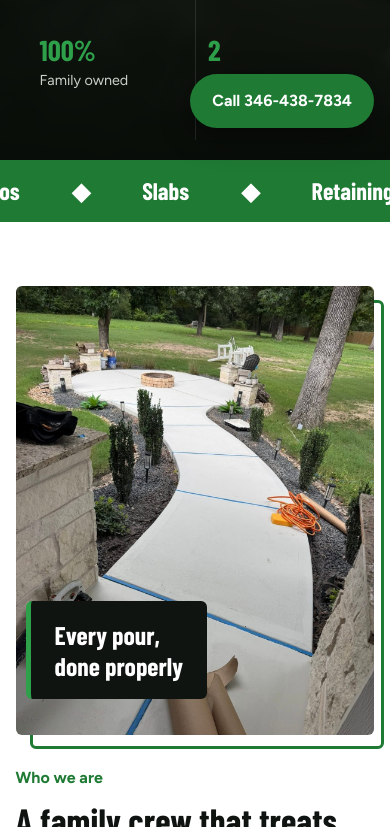
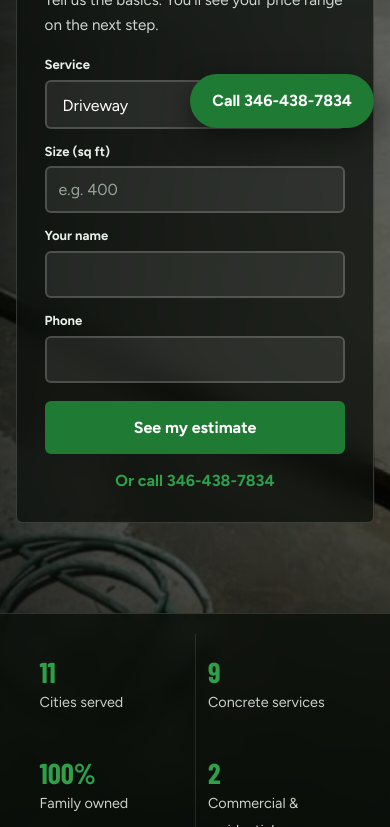
Before and after one commit to BWFaith/jr-concrete, a plain HTML site: page index.html in a window 390 px wide. Shown: the part 700-1527 px from the top of the page. Drawn offline with nearby package versions, Linux system fonts and the light colour scheme.

Commit message:
fix quote form and mobile responsiveness issue

```diff
--- a/css/style.css
+++ b/css/style.css
@@ -267,10 +267,15 @@ nav .btn {
     stroke-dashoffset: 0;
   }
 }
+/* replace the old .hc rule with this */
 .hc {
   position: relative;
   z-index: 2;
   padding: 130px 0 170px;
+  display: grid;
+  grid-template-columns: minmax(0, 1.25fr) minmax(0, 0.75fr);
+  gap: 18px;
+  align-items: center;
   margin-bottom: 50px;
 }
 .hero h1 .ln {
@@ -1018,3 +1023,118 @@ footer a:hover {
     opacity: 1;
   }
 }
+/* ===== Quote page layout + mobile fixes ===== */
+.qgrid {
+  display: grid;
+  grid-template-columns: minmax(0, 1.5fr) minmax(0, 1fr);
+  gap: clamp(30px, 5vw, 60px);
+  align-items: start;
+}
+.box,
+.fm > div {
+  min-width: 0;
+}
+input,
+select,
+textarea {
+  min-width: 0;
+  max-width: 100%;
+}
+input[type="date"] {
+  -webkit-appearance: none;
+  appearance: none;
+  min-height: 52px;
+}
+@media (max-width: 1060px) {
+  .qgrid {
+    grid-template-columns: 1fr;
+  }
+  .est {
+    position: static;
+  }
+}
+@media (max-width: 560px) {
+  .box {
+    padding: 22px 16px;
+  }
+  .opts label {
+    flex: 1 1 100%;
+  }
+  .est {
+    padding: 24px 18px;
+  }
+  .est .p {
+    font-size: 2.8rem;
+  }
+}
+/* ===== Hero quick booking form (paste at bottom) ===== */
+.hq {
+  background: rgba(10, 14, 10, 0.72);
+  backdrop-filter: blur(14px);
+  border: 1px solid #ffffff2a;
+  border-top: 5px solid var(--g2);
+  border-radius: var(--r);
+  padding: 28px;
+  opacity: 0;
+  animation: fi 1s 1.1s forwards;
+}
+.hq h3 {
+  font-size: 2rem;
+}
+.hq p {
+  margin: 6px 0 16px;
+  font-size: 0.95rem;
+  color: #cfd7cf;
+  opacity: 1;
+  animation: none;
+  max-width: none;
+}
+.hq label {
+  color: #e8eee8;
+  font-size: 0.82rem;
+  margin: 12px 0 4px;
+}
+.hq input,
+.hq select {
+  padding: 12px;
+  border-color: #ffffff30;
+  background: #ffffff14;
+  color: #fff;
+}
+.hq select option {
+  color: #101410;
+}
+.hq input::placeholder {
+  color: #9aa59b;
+}
+.hq .btn {
+  width: 100%;
+  justify-content: center;
+  margin-top: 18px;
+}
+.hq-call {
+  display: block;
+  text-align: center;
+  margin-top: 14px;
+  font-weight: 700;
+  color: var(--g2);
+}
+.badge {
+  display: none;
+}
+
+@media (max-width: 1060px) {
+  .hero {
+    flex-direction: column;
+    align-items: stretch;
+    justify-content: center;
+  }
+  .hc {
+    grid-template-columns: 1fr;
+    padding: 120px 0 40px;
+    gap: 36px;
+  }
+  .hstats {
+    position: relative;
+  }
+}
--- a/index.html
+++ b/index.html
@@ -103,8 +103,10 @@
         </div>
 
         <div class="wrap hc">
+          <div class="hl">
             <h1>
-            <span class="ln"><span>Built solid.</span></span
+              <span class="ln"
+                ><span>Built solid.</span></span
               ><span class="ln"
                 ><span>Poured right.</span></span
               ><span class="ln"
@@ -133,26 +135,78 @@
               >
             </div>
           </div>
-
-        <div class="badge">
-          <svg viewBox="0 0 150 150">
-            <defs>
-              <path
-                id="c"
-                d="M75 75m-62 0a62 62 0 1 1 124 0a62 62 0 1 1-124 0"
+          <aside
+            class="hq"
+            aria-label="Quick booking"
+          >
+            <h3>Get a quick quote</h3>
+            <p>
+              Tell us the basics. You'll see your price
+              range on the next step.
+            </p>
+            <form
+              action="quote.html"
+              method="get"
+            >
+              <label for="hq-s">Service</label>
+              <select
+                id="hq-s"
+                name="service"
+              >
+                <option value="driveway">Driveway</option>
+                <option value="sidewalk">Sidewalk</option>
+                <option value="patio">Patio</option>
+                <option value="slab">Slab</option>
+                <option value="paving">Paving</option>
+                <option value="retaining">
+                  Retaining wall
+                </option>
+                <option value="breakout">
+                  Break-out &amp; pour-back
+                </option>
+                <option value="spray">
+                  Spray pool &amp; patio deck
+                </option>
+                <option value="sawcut">
+                  Concrete saw cutting
+                </option>
+              </select>
+              <label for="hq-a">Size (sq ft)</label>
+              <input
+                id="hq-a"
+                name="area"
+                type="number"
+                min="1"
+                placeholder="e.g. 400"
               />
-            </defs>
-            <text
-              fill="#fff"
-              font-size="13"
-              font-weight="700"
-              letter-spacing="3"
+              <label for="hq-n">Your name</label>
+              <input
+                id="hq-n"
+                name="name"
+                autocomplete="name"
+                required
+              />
+              <label for="hq-p">Phone</label>
+              <input
+                id="hq-p"
+                name="phone"
+                type="tel"
+                autocomplete="tel"
+                required
+              />
+              <button
+                class="btn"
+                type="submit"
               >
-              <textPath href="#c">
-                FREE ESTIMATES • FAMILY OWNED •
-              </textPath>
-            </text></svg
-          ><b>JR</b>
+                See my estimate
+              </button>
+            </form>
+            <a
+              class="hq-call"
+              href="tel:+13464387834"
+              >Or call 346-438-7834</a
+            >
+          </aside>
         </div>
 
         <div class="hstats">
--- a/js/main.js
+++ b/js/main.js
@@ -209,6 +209,11 @@
       };
     }
     F.addEventListener("input", calc);
+    const qp = new URLSearchParams(location.search);
+    ["service", "area", "name", "phone"].forEach((k) => {
+      const v = qp.get(k);
+      if (v && $f(k)) $f(k).value = v;
+    });
     calc();
     F.onsubmit = async (e) => {
       e.preventDefault();
```
Also changed, not shown: quote.html (+1 -7 lines). Lines whose indentation alone changed are shown as unchanged.
